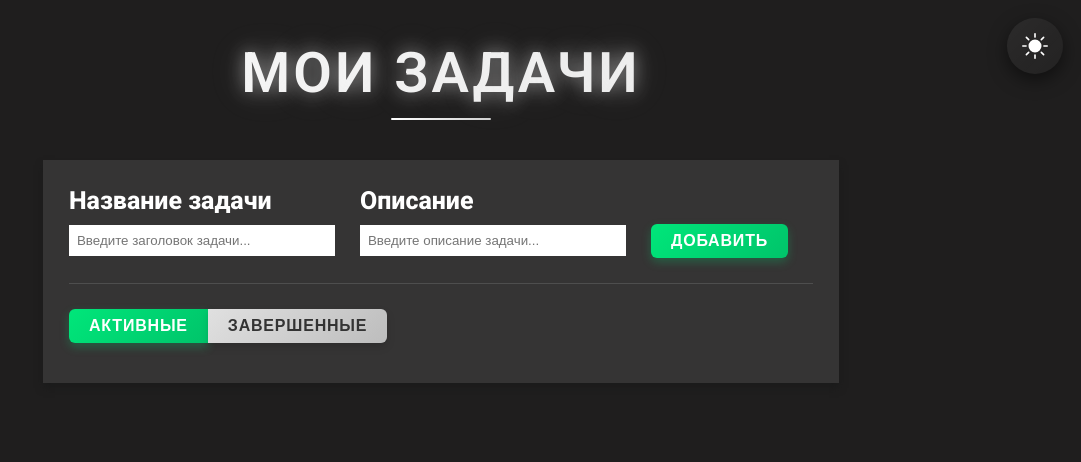
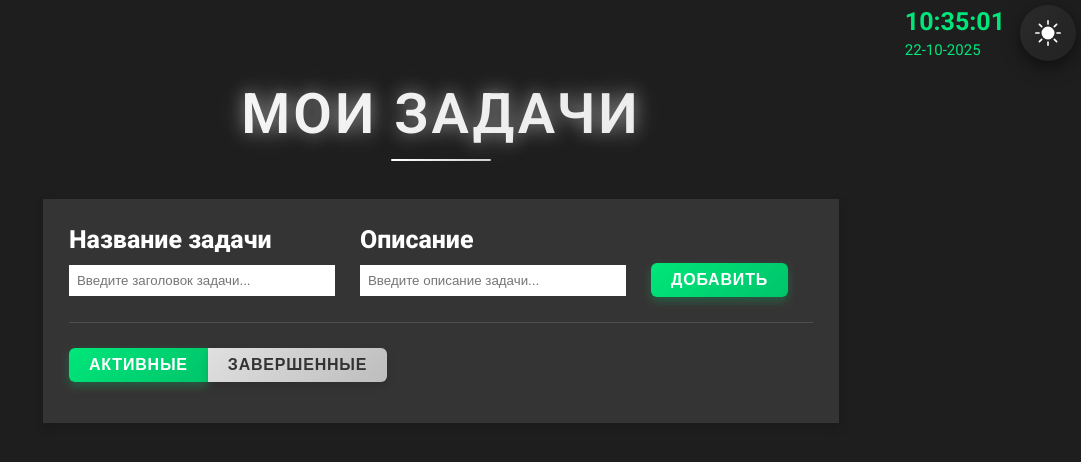
Before and after one commit to skarb-by/My-Todos, a React (Vite) app: page / in a window 1280 px wide. Shown: the top 462 px of the page, without its empty margins (199-1280 px from the left). Built offline with nearby package versions, Linux system fonts and the light colour scheme.

Commit message:
Initial commit

```diff
--- a/src/App.css
+++ b/src/App.css
@@ -3,10 +3,12 @@ body {
   height: 100%;
   margin: 0;
   overflow-y: auto;
-  /* скролл на body */
+  user-select: none;
+  -webkit-user-select: none;
+  -moz-user-select: none;
+  -ms-user-select: none;
+
 }
-
-
 
 body[data-theme='dark'] {
   font-family: "Roboto", sans-serif;
@@ -22,28 +24,20 @@ body[data-theme='light'] {
 
 body::-webkit-scrollbar {
   width: 10px;
-  /* толщина вертикального скролла */
   height: 10px;
-  /* толщина горизонтального скролла */
 }
 
-/* Ползунок */
 body::-webkit-scrollbar-thumb {
   border-radius: 6px;
   border: 3px solid #f0f0f0;
-  /* отступ между thumb и треком */
   background-color: #00e67a;
-  /* цвет ползунка по умолчанию */
 }
 
-/* Трек */
 body::-webkit-scrollbar-track {
   background-color: #1f1f1f;
-  /* цвет фона скролла */
   border-radius: 6px;
 }
 
-/* Тёмная тема */
 body[data-theme='dark']::-webkit-scrollbar-thumb {
   background-color: #00e67a;
   border-color: #1f1f1f;
@@ -53,10 +47,8 @@ body[data-theme='dark']::-webkit-scrollbar-track {
   background-color: #1f1f1f;
 }
 
-/* Светлая тема */
 body[data-theme='light']::-webkit-scrollbar-thumb {
   background-color: #00c46a;
-
   border-color: #f5f5f5;
 }
 
@@ -64,6 +56,18 @@ body[data-theme='light']::-webkit-scrollbar-track {
   background-color: #f5f5f5;
 }
 
+.top-bar {
+  display: flex;
+  justify-content: flex-end;
+  /* выравнивание по правому краю */
+  align-items: center;
+  /* по вертикали на одном уровне */
+  gap: 15px;
+  /* расстояние между кнопкой и часами */
+  margin: 5px;
+}
+
+
 
 
 h1 {
--- a/src/App.jsx
+++ b/src/App.jsx
@@ -2,10 +2,14 @@ import './App.css'
 import Title from './components/Title/Title.jsx'
 import TodoForm from './components/Form/TodoForm.jsx'
 import ThemeToggle from './components/ThemeToggle/ThemeToggle.jsx'
+import Clock from './components/Clock/Clock.jsx'
 function App() {
 	return (
 		<div className='App'>
-			<ThemeToggle />
+			<div className='top-bar'>
+				<Clock />
+				<ThemeToggle />
+			</div>
 			<Title />
 			<TodoForm />
 		</div>
--- /dev/null
+++ b/src/components/Clock/Clock.css
@@ -0,0 +1,19 @@
+.clock {
+	font-family: 'Roboto', sans-serif;
+	color: #00e67a;
+}
+
+.clock__time {
+	font-size: 25px;
+	font-weight: 700;
+}
+
+.clock__date {
+	font-size: 15px;
+	margin-top: 5px;
+}
+
+/* Светлая тема */
+body[data-theme='light'] .clock {
+	color: #00c46a;
+}
--- /dev/null
+++ b/src/components/Clock/Clock.jsx
@@ -0,0 +1,37 @@
+import './Clock.css'
+import { useState, useEffect } from 'react'
+
+const Clock = () => {
+	const [currentTime, setCurrentTime] = useState(new Date())
+
+	useEffect(() => {
+		const timerId = setInterval(() => {
+			setCurrentTime(new Date())
+		}, 1000)
+
+		return () => clearInterval(timerId) // очищаем таймер при размонтировании
+	}, [])
+
+	const formatTime = date => {
+		const hours = String(date.getHours()).padStart(2, '0')
+		const minutes = String(date.getMinutes()).padStart(2, '0')
+		const seconds = String(date.getSeconds()).padStart(2, '0')
+		return `${hours}:${minutes}:${seconds}`
+	}
+
+	const formatDate = date => {
+		const day = String(date.getDate()).padStart(2, '0')
+		const month = String(date.getMonth() + 1).padStart(2, '0')
+		const year = date.getFullYear()
+		return `${day}-${month}-${year}`
+	}
+
+	return (
+		<div className='clock'>
+			<div className='clock__time'>{formatTime(currentTime)}</div>
+			<div className='clock__date'>{formatDate(currentTime)}</div>
+		</div>
+	)
+}
+
+export default Clock
--- a/src/components/ThemeToggle/ThemeToggle.css
+++ b/src/components/ThemeToggle/ThemeToggle.css
@@ -1,11 +1,8 @@
+/* ThemeToggle.css */
 .theme-toggle {
-	position: fixed;
-	top: 18px;
-	right: 18px;
 	width: 56px;
 	height: 56px;
 	padding: 6px;
-	/* увеличивает область тапа */
 	border-radius: 999px;
 	display: flex;
 	align-items: center;
@@ -17,10 +14,10 @@
 	transition: transform 180ms ease, box-shadow 180ms ease, background 180ms ease;
 	box-shadow: 0 6px 18px rgba(0, 0, 0, 0.5);
 	z-index: 1000;
-	/* чтобы быть поверх других элементов */
+	/* Чтобы быть поверх других элементов */
 }
 
-/* Увеличение при наведении / нажатии */
+/* Наведение и клик */
 .theme-toggle:hover {
 	transform: translateY(-3px) scale(1.05);
 	box-shadow: 0 10px 26px rgba(0, 0, 0, 0.55);
@@ -30,16 +27,17 @@
 	transform: translateY(0) scale(0.98);
 }
 
-/* Иконка внутри кнопки не перехватывает события */
+/* Иконка внутри кнопки */
 .theme-toggle__icon,
 .theme-toggle svg {
 	pointer-events: none;
+	/* Иконка не перехватывает события */
 	width: 26px;
 	height: 26px;
 	display: inline-block;
 }
 
-/* Лёгкая светлая вариация, когда выбран светлый режим */
+/* Светлая тема для самой кнопки */
 body[data-theme='light'] .theme-toggle {
 	background: linear-gradient(135deg, rgba(0, 0, 0, 0.04), rgba(0, 0, 0, 0.02));
 	color: #222;
--- a/src/components/ThemeToggle/ThemeToggle.jsx
+++ b/src/components/ThemeToggle/ThemeToggle.jsx
@@ -1,17 +1,18 @@
+// ThemeToggle.jsx
 import './ThemeToggle.css'
 import { useEffect, useState } from 'react'
 import { BsMoonStarsFill, BsSunFill } from 'react-icons/bs'
 
 const ThemeToggle = () => {
-	const [theme, setTheme] = useState(
-		() => localStorage.getItem('theme') || 'dark'
-	)
+	const [theme, setTheme] = useState('dark')
 
+	// Загружаем тему из localStorage при старте
 	useEffect(() => {
 		const saved = localStorage.getItem('theme')
 		if (saved) setTheme(saved)
 	}, [])
 
+	// Применяем тему и сохраняем её
 	useEffect(() => {
 		document.body.setAttribute('data-theme', theme)
 		localStorage.setItem('theme', theme)
@@ -25,14 +26,10 @@ const ThemeToggle = () => {
 		<button
 			className='theme-toggle'
 			onClick={toggleTheme}
-			aria-label={
-				theme === 'dark'
-					? 'Переключить на светлую тему'
-					: 'Переключить на тёмную тему'
-			}
+			aria-label={theme === 'dark' ? 'Светлая тема' : 'Тёмная тема'}
 			title={theme === 'dark' ? 'Светлая тема' : 'Тёмная тема'}
 		>
-			<span className='theme-toggle__icon' aria-hidden='true'>
+			<span className='theme-toggle__icon'>
 				{theme === 'dark' ? <BsSunFill /> : <BsMoonStarsFill />}
 			</span>
 		</button>
--- a/src/components/Title/Title.css
+++ b/src/components/Title/Title.css
@@ -7,7 +7,7 @@
 	-webkit-background-clip: text;
 	-webkit-text-fill-color: transparent;
 	text-align: center;
-	margin: 40px auto;
+	margin: 20px auto;
 	position: relative;
 	animation: fadeIn 1s ease-out forwards, pulseGlow 4s ease-in-out infinite;
 	transition: all 0.4s ease;
@@ -74,7 +74,6 @@
 body[data-theme='light'] .title {
 	background: linear-gradient(90deg, #2b2a2a 0%, #8d8b8b 100%);
 	-webkit-background-clip: text;
-
 	animation: fadeIn 1s ease-out forwards, pulseGlowLight 4s ease-in-out infinite;
 }
 
```
Also changed, not shown: src/components/Form/TodoForm.jsx (+3 -7 lines).
